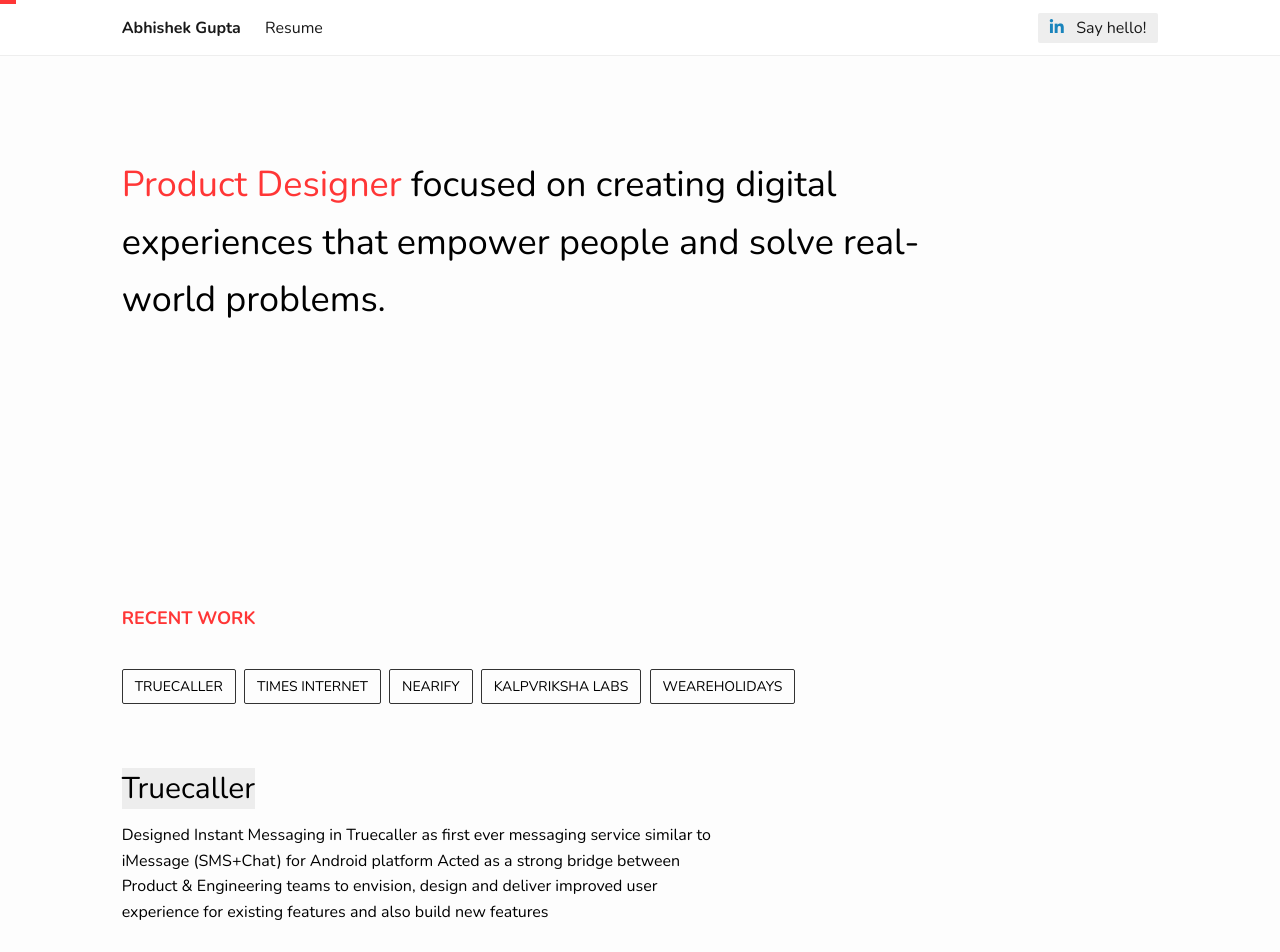
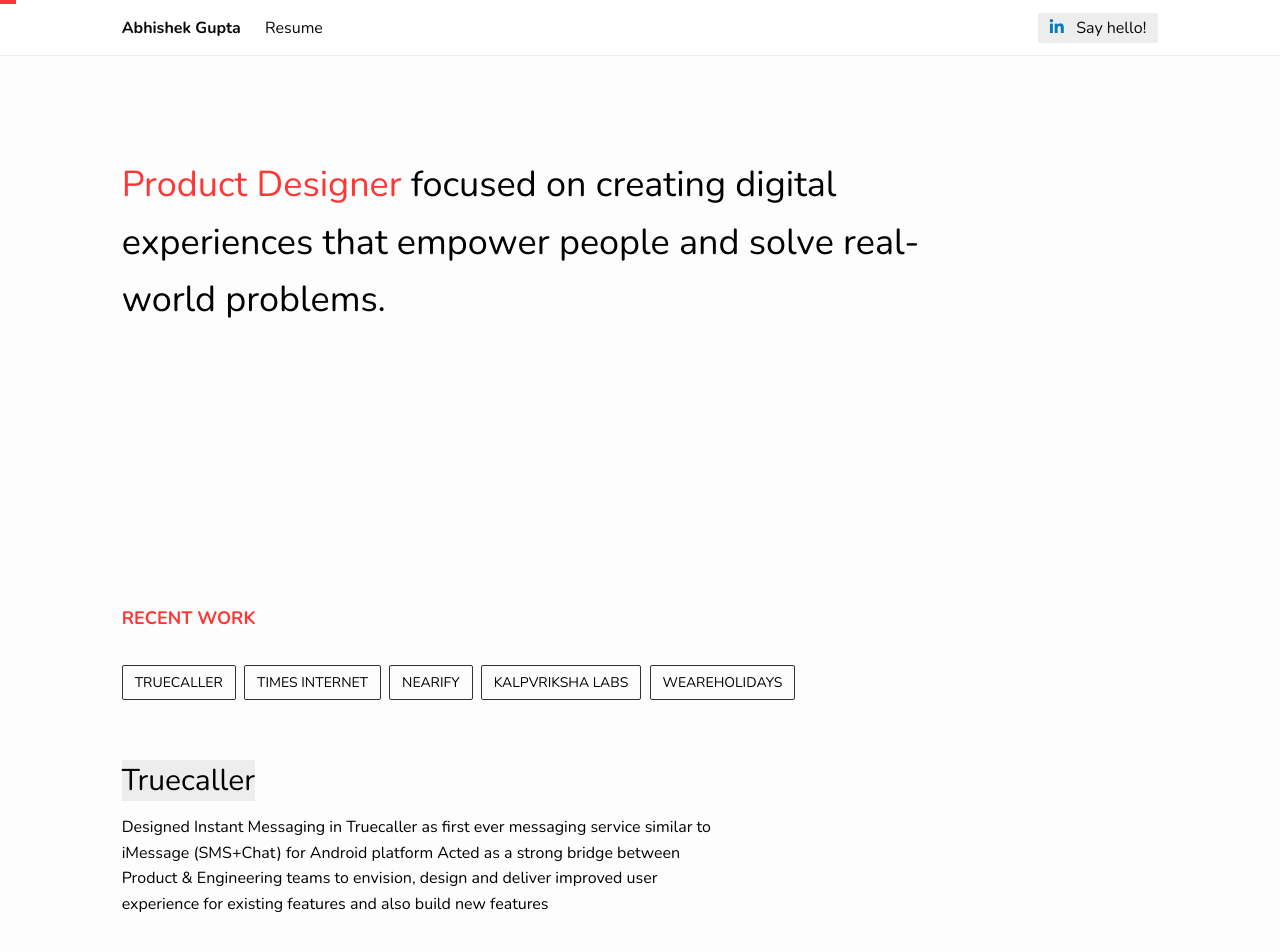
Before and after one commit to abhishekguptat/abhishekguptat.github.io, a Jekyll site: the page built from index.html, in a window 1280 px wide and 1400 px high. Shown: the top 952 px of the window. Built offline with Jekyll 4.4.1, drawn with Linux system fonts in a browser that asks for light colours; nearby versions of some CDN libraries; the list of posts is cut into pages by our own code; grey boxes are pictures that could not be loaded.

Commit message:
more changes

```diff
--- a/_sass/_layout.scss
+++ b/_sass/_layout.scss
@@ -16,7 +16,7 @@
 .site-header {
 border-bottom: 1px solid $grey-color-extra-light;
 background-color: #fff;
-opacity: 0.9;
+opacity: 0.97;
 position:fixed;
 left:0px;
 top:0px;
@@ -87,11 +87,13 @@
 }
 
 .project-nav {
+  height: auto;
+
   ul li {
     display: inline-block;
     text-transform: uppercase;
     padding: 4px 12px 4px 12px;
-    margin: 8px 4px 8px 0;
+    margin: 4px 4px 4px 0;
     font-weight: 400;
     border: 1px $grey-color-dark solid;
     border-radius: 2px;
@@ -115,8 +117,8 @@
   width: 100%;
   z-index: 99;
   background-color: #fff;
-  height: 80px;
-  padding: 16px 0 0 0;
+  padding: 8px 0 8px 0;
+  margin-left: 0;
   border-bottom: 1px $grey-color-extra-light solid;
 }
 
@@ -150,6 +152,7 @@
       border-top-width: 48px;
       border-bottom-width: 48px;
       border-radius: 36px;
+      margin-bottom: 12px;
     }
   }
 }
--- a/index.html
+++ b/index.html
@@ -19,8 +19,7 @@
 
     <!-- Project navigation -->
 
-    <nav id="project-nav" class="project-nav">
-      <div class="row">
+    <div id="project-nav" class="project-nav row">
         <div class="col-md-12 col-md-offset-1">
           <ul>
             <li id="project-nav1"><a href="#project1">Truecaller</a></li>
@@ -30,8 +29,8 @@
             <li id="project-nav5"><a href="#project5">WeAreHolidays</a></li>
           </ul>
         </div>
-      </div>
-    </nav>
+    </div>
+
 
     <!-- Project 1 - Truecaller -->
 
```
Also changed, not shown: 3 other files.
